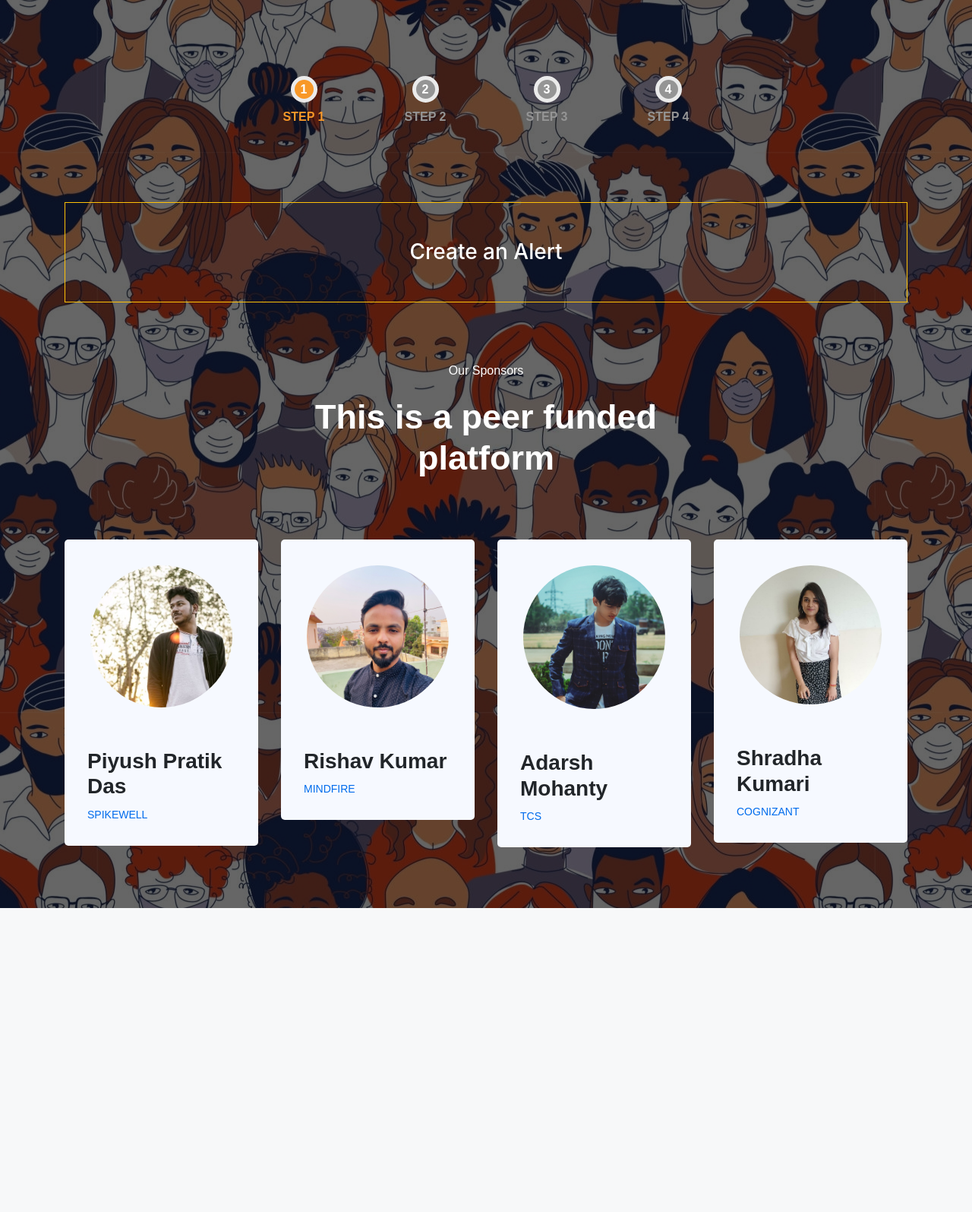
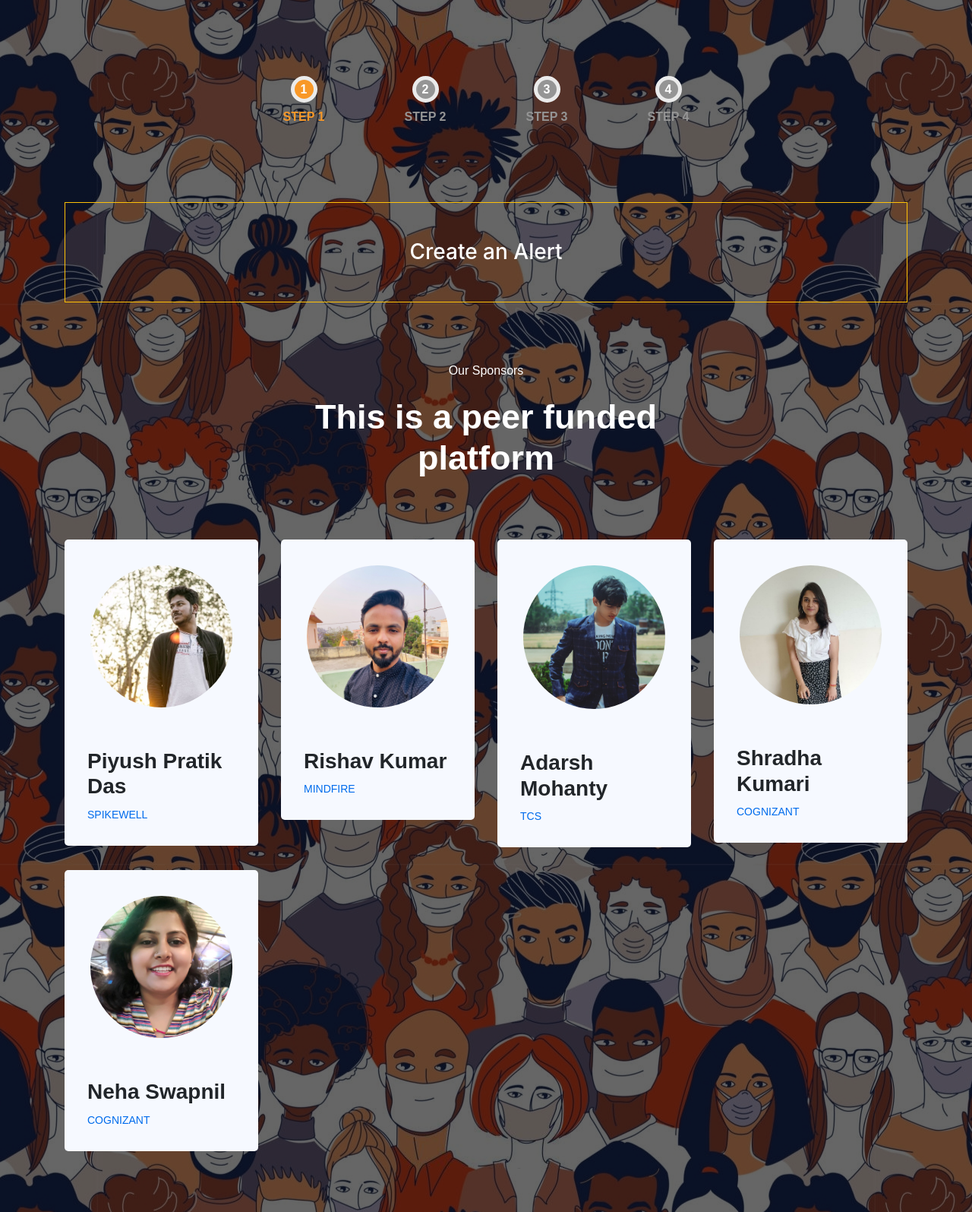
Before and after one commit to pseudo-sm/covidasha, a Django app: template app/templates/how_work.html in a window 1280 px wide. Shown: the part 56-1651 px from the top of the page at 76% size. Before the commit the page ends 1251 px from the top, so only its background shows below. Run offline with Django 3.2, Linux system fonts and the light colour scheme; the template is opened without the code that fills it, so the values that code supplies are empty; some libraries are stand-ins or nearby versions.

Commit message:
form validation and neha photo

```diff
--- a/app/templates/how_work.html
+++ b/app/templates/how_work.html
@@ -418,6 +418,19 @@ p,a,h1,h2,h3,h4 {
 						</div>
 					</div>
 				</div>
+
+                <div class="col-sm-6 col-lg-4 col-xl-3">
+					<div class="single-person">
+						<div class="person-image">
+							<img src="{% static 'neha.jfif' %}" alt=>
+
+						</div>
+						<div class="person-info">
+							<h3 class="full-name">Neha Swapnil</h3>
+							<span class="speciality">Cognizant</span>
+						</div>
+					</div>
+				</div>
 				<!-- / End Single Person -->
 			</div>
 		</div>
--- a/app/templates/index.html
+++ b/app/templates/index.html
@@ -162,7 +162,6 @@ select.errorHighlight, input.errorHighlight{
       {% endif %}
     </div>
     </div>
-    </div>
   </div>
   <br>
   {% endfor %}
```
Also changed, not shown: app/static/neha.jfif (added), db.sqlite3.
